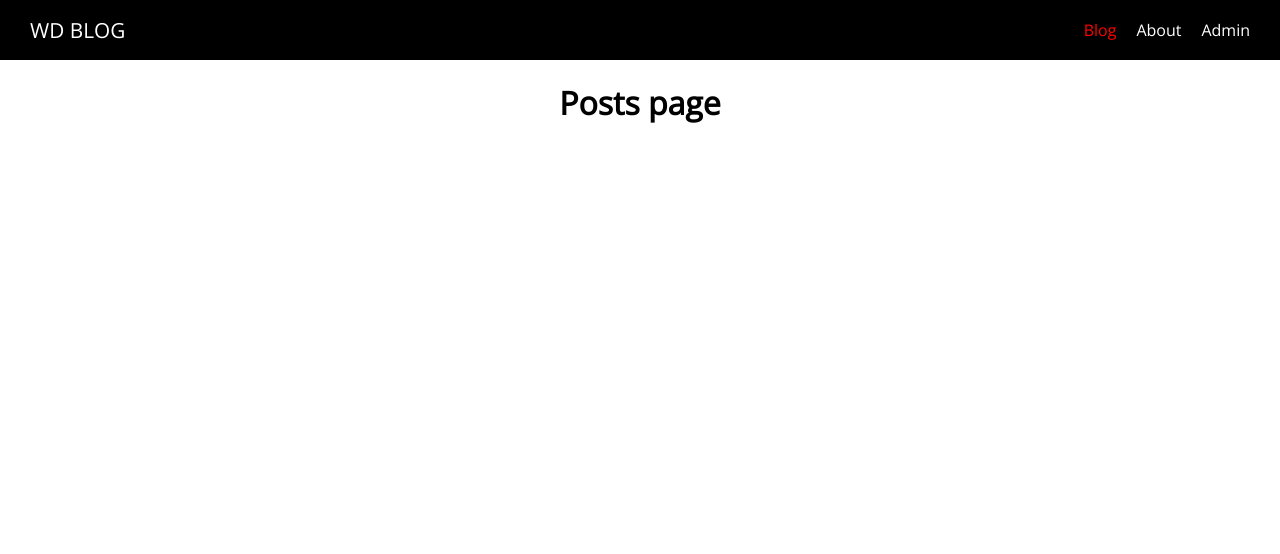
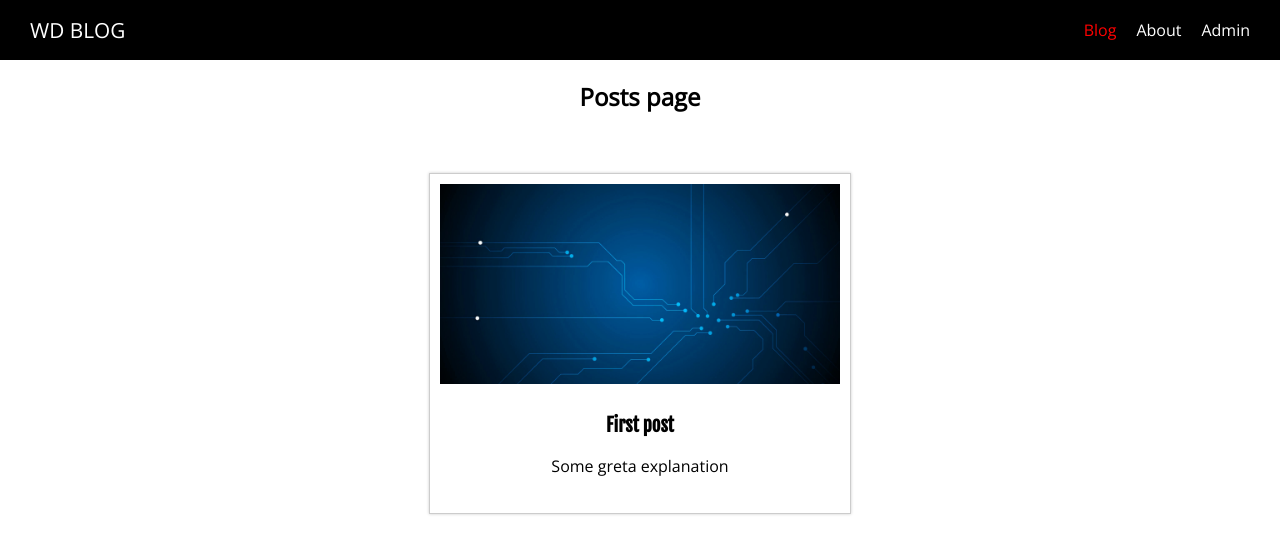
Before and after one commit to stefcot/ssr-example-with-nuxt, a Nuxt app: page /posts in a window 1280 px wide. Shown: the top 554 px of the page. Built offline with nearby package versions, Linux system fonts and the light colour scheme.

Commit message:
Pages, routing & love : Created post list component

```diff
--- /dev/null
+++ b/components/Posts/PostList.vue
@@ -0,0 +1,29 @@
+<template>
+  <section class="posts-list">
+    <post-preview
+      :id="1"
+      title="First post"
+      preview-text="Some greta explanation"
+      thumbnail="765090-most-popular-technology-background-images-1920x1080-hd-for-mobile.jpg"
+    ></post-preview>
+  </section>
+</template>
+
+<script>
+import PostPreview from '@/components/Posts/PostPreview'
+export default {
+  name: 'PostList',
+  components: { PostPreview }
+}
+</script>
+
+<style scoped>
+.posts-list {
+  display: flex;
+  padding: 20px;
+  box-sizing: border-box;
+  flex-wrap: wrap;
+  align-items: center;
+  justify-content: center;
+}
+</style>
--- a/pages/index.vue
+++ b/pages/index.vue
@@ -5,21 +5,14 @@
         Get the lastest tech news
       </h1>
     </section>
-    <section class="featured-posts">
-      <post-preview
-        :id="1"
-        title="First post"
-        preview-text="Some greta explanation"
-        thumbnail="765090-most-popular-technology-background-images-1920x1080-hd-for-mobile.jpg"
-      ></post-preview>
-    </section>
+    <PostList></PostList>
   </div>
 </template>
 
 <script>
-import PostPreview from '@/components/Posts/PostPreview'
+import PostList from '@/components/Posts/PostList'
 export default {
-  components: { PostPreview }
+  components: { PostList }
 }
 </script>
 
@@ -53,12 +46,4 @@ export default {
     font-size: 2rem;
   }
 }
-.featured-posts {
-  display: flex;
-  padding: 20px;
-  box-sizing: border-box;
-  flex-wrap: wrap;
-  align-items: center;
-  justify-content: center;
-}
 </style>
--- a/pages/posts/index.vue
+++ b/pages/posts/index.vue
@@ -1,12 +1,23 @@
 <template>
   <div class="posts-page">
-    <h1>Posts page</h1>
+    <section>
+      <h1>Posts page</h1>
+    </section>
+    <PostList></PostList>
   </div>
 </template>
+
+<script>
+import PostList from '@/components/Posts/PostList'
+export default {
+  components: { PostList }
+}
+</script>
 
 <style class="scoped">
 .posts-page {
   display: flex;
+  flex-flow: column;
   justify-content: center;
   align-items: center;
 }
```
